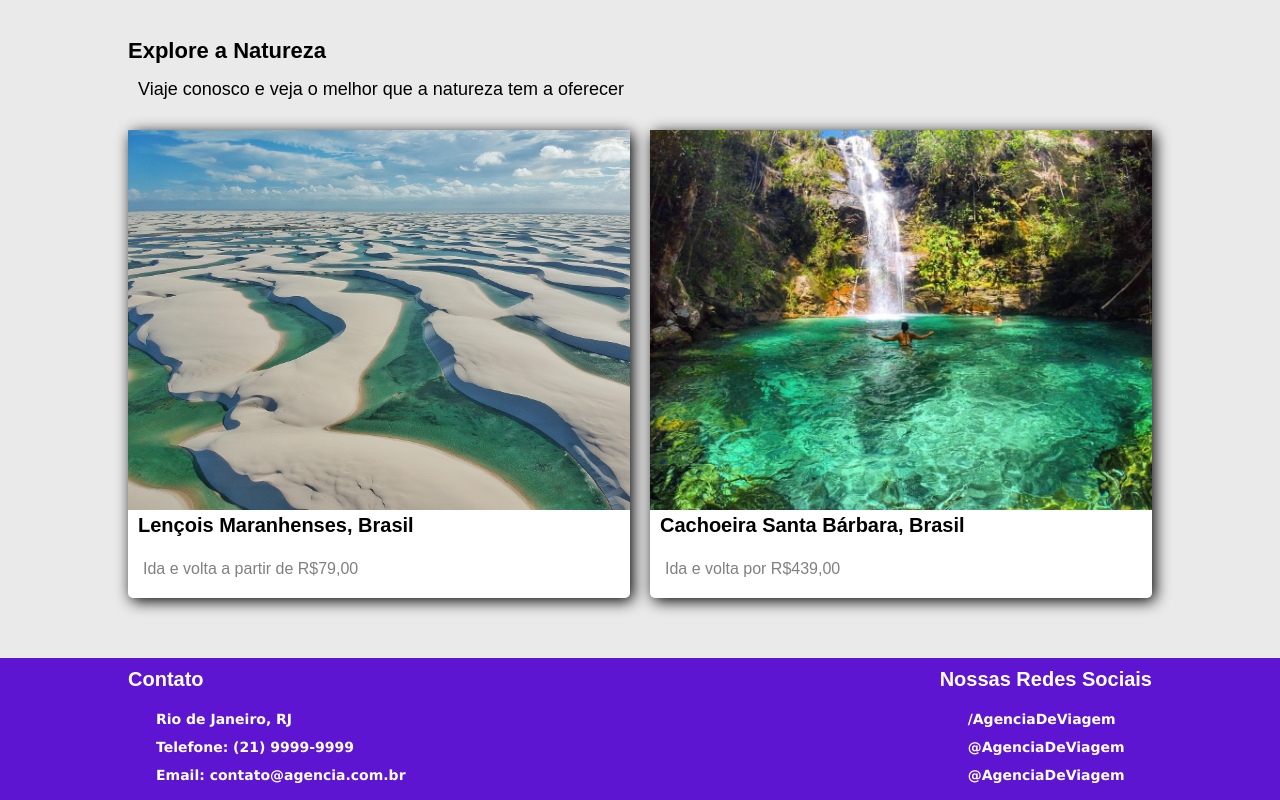
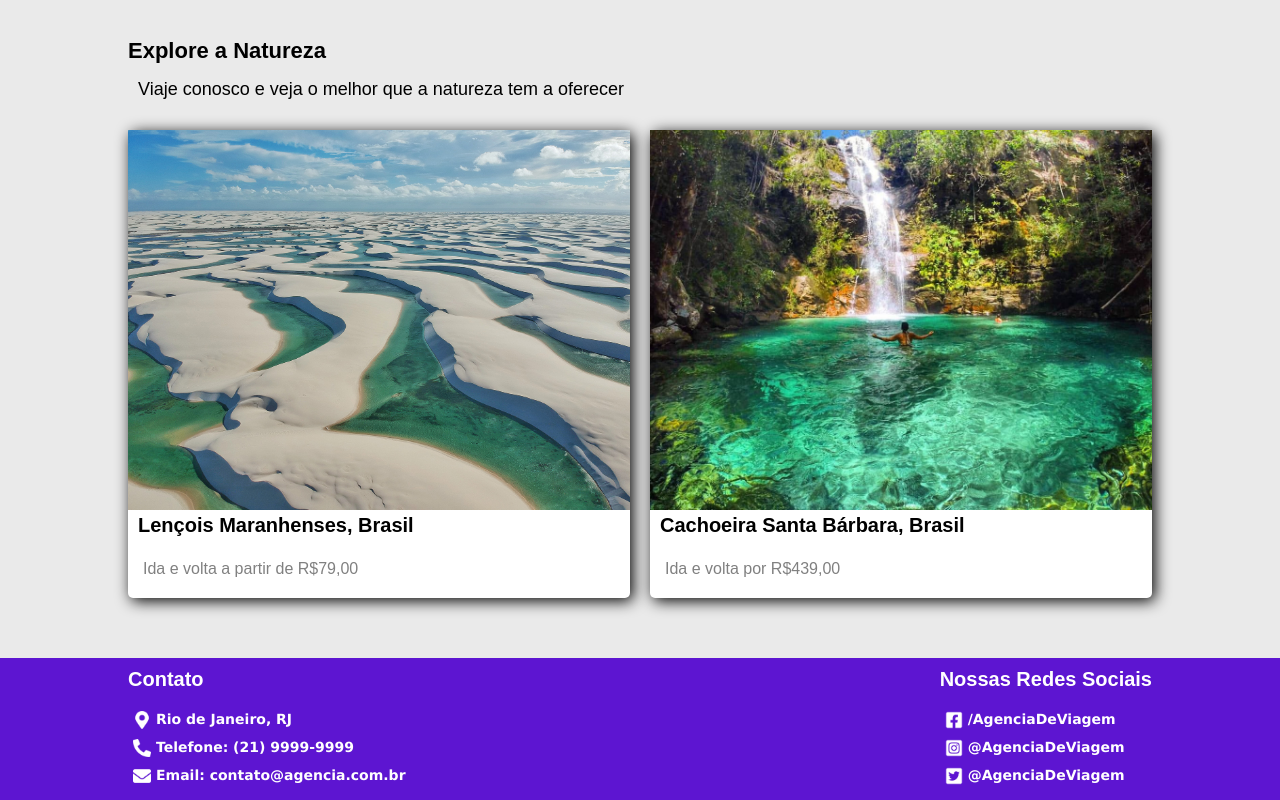
Before and after one commit to AlvaroCastroC/Agencia-de-viagens, a plain HTML site: page index.html in a window 1280 px wide. Shown: the part 1419-2219 px from the top of the page. Drawn offline with Linux system fonts and the light colour scheme; the site is published under a folder, as on GitHub Pages, so addresses that start at the root find nothing.

Commit message:
Modificação da Linkagem

```diff
--- a/CSS/estilo.css
+++ b/CSS/estilo.css
@@ -370,7 +370,7 @@ footer{
     height: 18px;
     margin-right: 5px;
     background-size: cover;
-    background-image: url("/imagens/email.png");
+    background-image: url('../imagens/email.png');
 
 }
 
@@ -380,7 +380,7 @@ footer{
     height: 18px;
     margin-right: 5px;
     background-size: cover;
-    background-image: url("/imagens/local.png");
+    background-image: url('../imagens/local.png');
 
 }
 
@@ -390,37 +390,37 @@ footer{
     height: 18px;
     margin-right: 5px;
     background-size: cover;
-    background-image: url("/imagens/telefone.png");
+    background-image: url('../imagens/telefone.png');
 
 }
 
 .facebook::before{
-    content: '';
+    content: "";
     width: 18px;
     height: 18px;
     margin-right: 5px;
     background-size: cover;
-    background-image: url("/imagens/fb.png");
+    background-image: url('../imagens/fb.png');
 
 }
 
 .instagram::before{
-    content: '';
+    content: "";
     width: 18px;
     height: 18px;
     margin-right: 5px;
     background-size: cover;
-    background-image: url("/imagens/ig.png");
+    background-image: url('../imagens/ig.png');
 
 }
 
 .twiter::before{
-    content: '';
+    content: "";
     width: 18px;
     height: 18px;
     margin-right: 5px;
     background-size: cover;
-    background-image: url("/imagens/tt.png");
+    background-image: url('../imagens/tt.png');
 
 }
 
```
